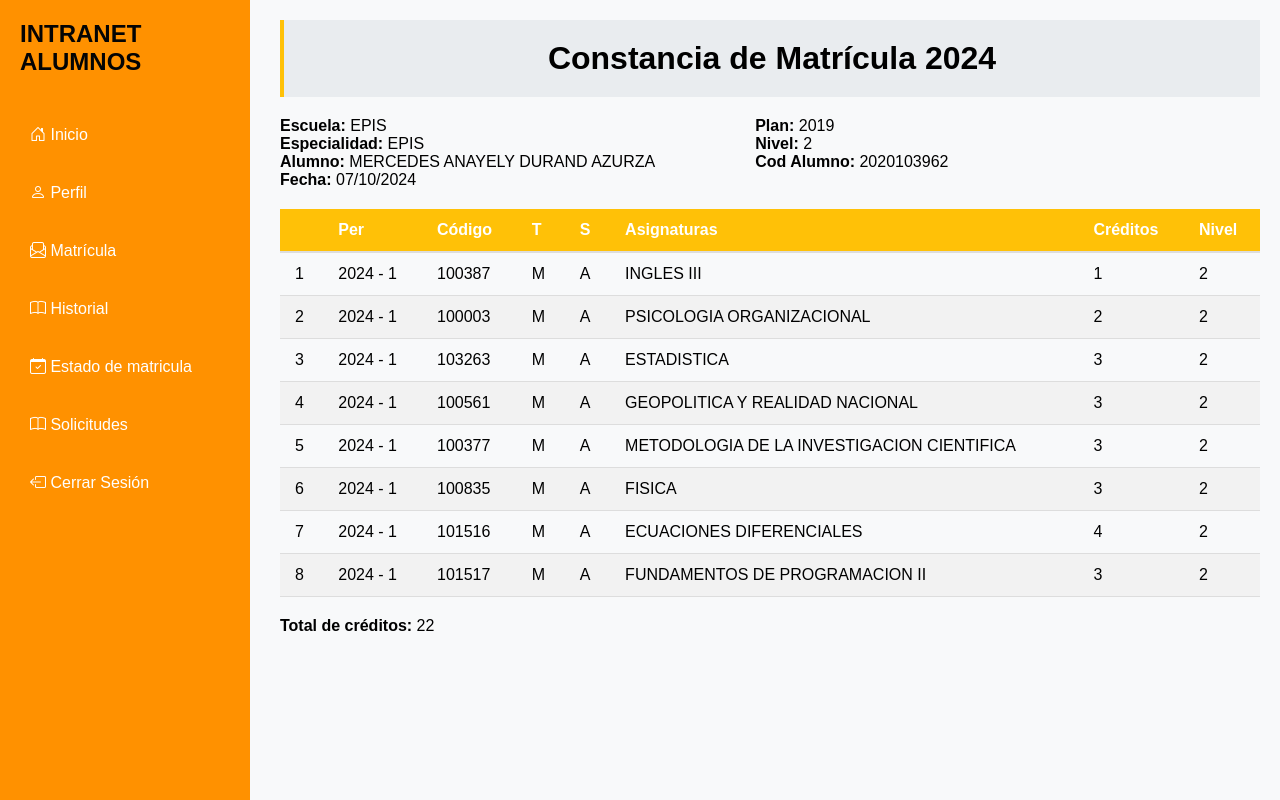
After one commit to Mercedes1311/matricula-web, a Django app: page /detalles-matricula/6/ in a window 1280 px wide. The commit adds this page. Run offline with Django 5.2, Linux system fonts and the light colour scheme; data comes from the database, SQL or seed files in the repository; both versions use the stored data as it was after the commit; some libraries are stand-ins or nearby versions.

Commit message:
detalles matricula

```diff
--- a/App/models.py
+++ b/App/models.py
@@ -91,7 +91,7 @@ class Matricula(models.Model):
     cursos = models.ManyToManyField(Curso)
     boucher = models.ForeignKey(Boucher, on_delete=models.CASCADE)
     plan = models.ForeignKey(Plan, on_delete=models.CASCADE)
-    fecha_matricula = models.DateField(default=timezone.now)
+    fecha_matricula = models.DateTimeField(default=timezone.now)
     estado = models.CharField(max_length=20, default='pendiente')
     mensaje_rechazo = models.TextField(blank=True, null=True)
     mensaje_aprobacion = models.TextField(blank=True, null=True)
--- a/App/templates/base.html
+++ b/App/templates/base.html
@@ -508,6 +508,11 @@
         .estado-boton:disabled {
             opacity: 0.7; /* Reduce un poco la opacidad del botón */
         }
+        .constancia-encabezado {
+            display: flex;
+            gap: 100px;
+        }
+
     </style>
 </head>
 <body>
--- /dev/null
+++ b/App/templates/detalles.html
@@ -0,0 +1,59 @@
+{% extends 'base.html' %}
+
+{% block content %}
+<div style="margin-left: 260px;" class="Datos_Matricula">
+    <h1>Constancia de Matrícula {% now "Y" %}</h1>
+
+    <div class="constancia-encabezado">
+        <div>
+            <p><strong>Escuela:</strong> {{ matricula.alumno.escuela }}</p>
+            <p><strong>Especialidad:</strong> {{ matricula.alumno.escuela }}</p>
+            <p><strong>Alumno:</strong> {{ matricula.alumno|upper }}</p>
+            <p><strong>Fecha:</strong> {{ matricula.fecha_matricula|date:"d/m/Y" }}</p>
+        </div>
+        <div>
+            <p><strong>Plan:</strong> {{ matricula.alumno.plan }}</p>
+            <p><strong>Nivel:</strong> {{ matricula.alumno.anio }}</p>
+            <p><strong>Cod Alumno:</strong> {{ matricula.alumno.codigo }}</p>
+        </div>
+    </div>
+
+    <div>
+        {% if cursos %}
+        <div>
+            <table class="tabla-canasta" style="margin-top: 0px;">
+                <thead>
+                    <tr>
+                        <th></th>
+                        <th>Per</th>
+                        <th>Código</th>
+                        <th>T</th>
+                        <th>S</th>
+                        <th>Asignaturas</th>
+                        <th>Créditos</th>
+                        <th>Nivel</th>
+                    </tr>
+                </thead>
+                <tbody>
+                    {% for curso in cursos %}
+                    <tr>
+                        <td>{{ forloop.counter }}</td>
+                        <td>{% now "Y" %} - {{ curso.semestre}}</td>
+                        <td>{{ curso.codigo }}</td>
+                        <td>{{ curso.turno }}</td>
+                        <td>{{ curso.seccion }}</td>
+                        <td>{{ curso.nombre_curso }}</td>
+                        <td>{{ curso.creditos }}</td>
+                        <td>{{ curso.anio }}</td>
+                    </tr>
+                    {% endfor %}
+                </tbody>
+            </table>
+        </div>
+        <p style="margin-top: 20px;"><strong>Total de créditos: </strong>{{ total_creditos }}</p>
+        {% else %}
+        <p>No hay cursos matriculados.</p>
+        {% endif %}
+    </div>
+</div>
+{% endblock %}
--- a/App/templates/estado.html
+++ b/App/templates/estado.html
@@ -10,9 +10,7 @@
             <div class="estado-detalle">
                 <h3>Solicitud de matrícula:</h3>
                 <br>
-                <!-- <label><strong>Solicitud de matrícula:</strong></label> -->
                 <button class="estado-boton" disabled>{{ matricula.estado }}</button>
-                <!-- <input type="text" value="{{ matricula.estado }}" readonly> -->
             </div>
 
             <br>
@@ -34,6 +32,8 @@
                     </div>
                 </div>
             {% endif %}
+            <br />
+            <a href="{% url 'detalles_matricula' matricula.id_matricula %}" class="btn-filter">Ver detalles de matrícula</a>
         {% else %}
             <div class="estado-vacio">
                 <p>No tienes ninguna matrícula registrada.</p>
--- a/App/templates/solicitud.html
+++ b/App/templates/solicitud.html
@@ -1,10 +1,10 @@
 {% extends 'base.html' %}
 
 {% block content %}
-<div style="margin-left: 260px;">
+<div class="Datos_Matricula" style="margin-left: 260px;">
     <h1>Solicitudes de alumnos</h1>
 
-    <table class="tabla-solicitudes">
+    <table class="tabla-canasta">
         <thead>
             <tr>
                 <th>Código Alumno</th>
--- a/App/views.py
+++ b/App/views.py
@@ -130,7 +130,6 @@ def matricula(request):
                 else:
                     messages.error(request, "No puedes añadir más cursos. El límite es 22 créditos.")
 
-            return redirect('matricula')
 
         elif 'eliminar_curso_id' in request.POST:
             curso_id = request.POST.get('eliminar_curso_id')
@@ -138,7 +137,6 @@ def matricula(request):
                 cursos_seleccionados.remove(int(curso_id))
                 request.session['cursos_seleccionados'] = cursos_seleccionados
 
-            return redirect('matricula')
 
     cursos_en_canasta = Curso.objects.filter(id__in=cursos_seleccionados)
     creditos_actuales = sum(curso.creditos for curso in cursos_en_canasta)
@@ -253,3 +251,9 @@ def rechazar_matricula(request, matricula_id):
             })
 
     return redirect('ver_matricula', matricula_id=matricula.id_matricula)
+
+def detalles_matricula(request, id_matricula):
+    matricula = get_object_or_404(Matricula, id_matricula=id_matricula)
+    cursos = matricula.cursos.all()
+    total_creditos = sum(curso.creditos for curso in cursos)
+    return render(request, 'detalles.html', {'matricula': matricula, 'cursos': cursos, 'total_creditos': total_creditos})
--- a/matriWeb/urls.py
+++ b/matriWeb/urls.py
@@ -16,4 +16,5 @@ urlpatterns = [
     path('estado-matricula/', views.estado_matricula, name='estado_matricula'),
     path('aprobar-matricula/<int:matricula_id>/', views.aprobar_matricula, name='aprobar_matricula'),
     path('rechazar-matricula/<int:id_matricula>/', views.rechazar_matricula, name='rechazar_matricula'),
+    path('detalles-matricula/<int:id_matricula>/', views.detalles_matricula, name='detalles_matricula'),
 ]
```
Also changed, not shown: App/templates/home.html (+7 -1 lines), App/migrations/0014_alter_matricula_fecha_matricula.py (added), db.sqlite3.
